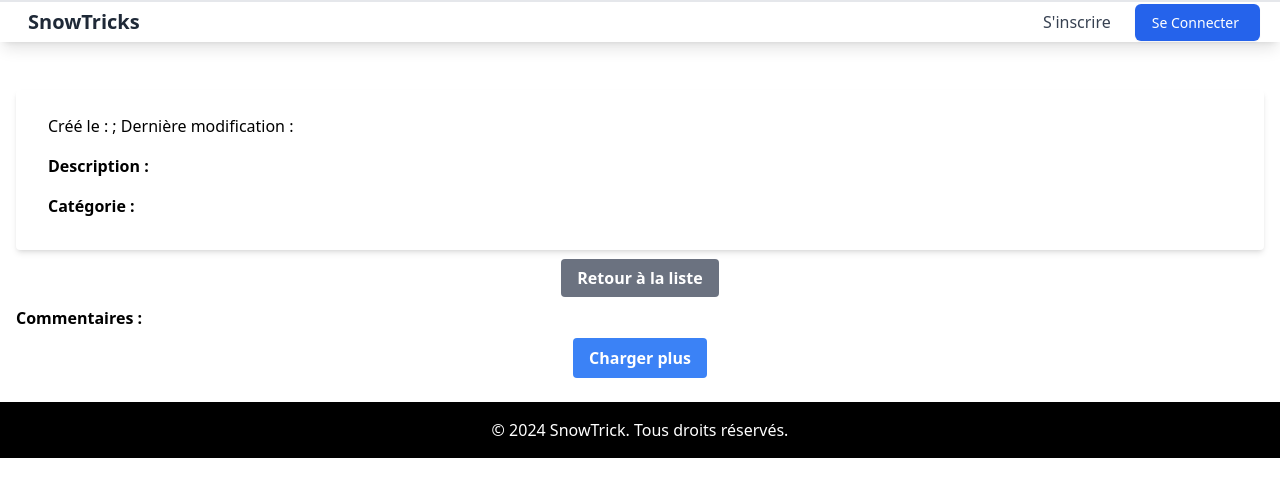
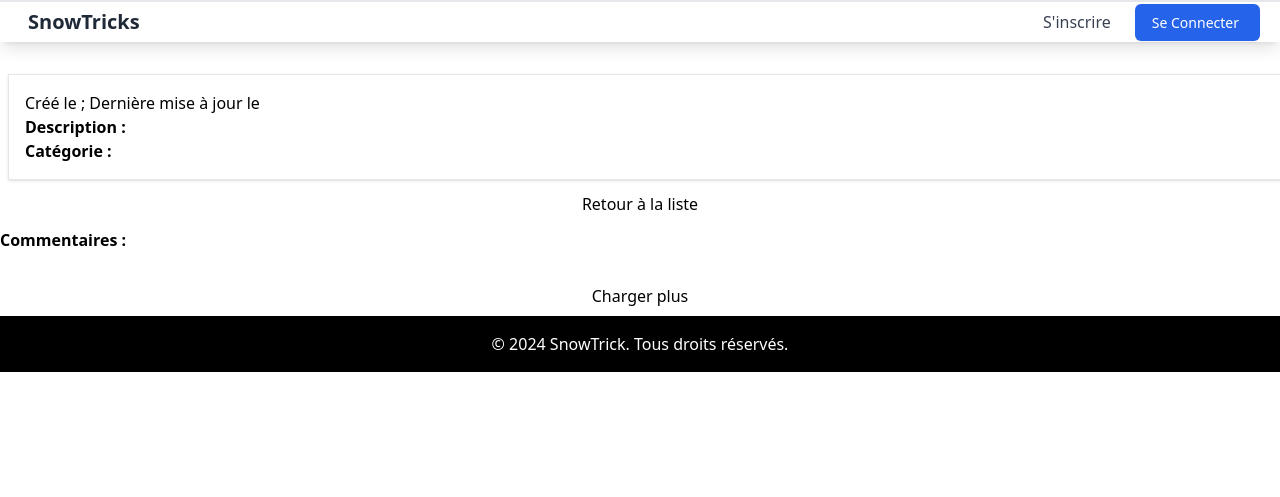
Before and after one commit to AlxFrst/SnowTricks, a Symfony app: template templates/trick/trick.html.twig in a window 1280 px wide. Shown: the top 497 px of the page. Run offline with Twig, Linux system fonts and the light colour scheme; the template is opened without the code that fills it, so the values that code supplies are empty; some libraries are stand-ins or nearby versions.

Commit message:
Update form templates and controller for trick editing

```diff
--- a/src/Controller/TrickController.php
+++ b/src/Controller/TrickController.php
@@ -145,7 +145,7 @@ class TrickController extends AbstractController
     }
 
     #[Route('/{slug}/edit', name: 'app_trick_edit', methods: ['GET', 'POST'])]
-    public function edit(Request $request, Trick $trick, TrickRepository $trickRepository, SluggerInterface $slugger, YoutubeUrl $filterVideoLink, LoggerInterface $logger): Response
+    public function edit(Request $request, Trick $trick, TrickRepository $trickRepository, SluggerInterface $slugger, FilterYoutubeUrlService $filterVideoLink, LoggerInterface $logger): Response
     {
         $form = $this->createForm(TrickType::class, $trick);
         $form->handleRequest($request);
@@ -208,7 +208,6 @@ class TrickController extends AbstractController
         ]);
     }
 
-    #[NoReturn]
     #[Route('/{slug}/status/{publicationStatus}', name: 'app_trick_status', methods: ['GET', 'POST'])]
     public function updateStatus(Request $request, string $publicationStatus, Trick $trick, TrickRepository $trickRepository): Response
     {
--- /dev/null
+++ b/templates/trick/_delete.html.twig
@@ -0,0 +1,5 @@
+{# <form method="post" action="{{ path('app_trick_delete', {'id': trick.id}) }}" onsubmit="return confirm('Are you sure you want to delete this item?');">
+    <input type="hidden" name="_token" value="{{ csrf_token('delete' ~ trick.id) }}">
+    <button class="btn btn-outline-warning mt-auto">Delete</button>
+</form>
+#}
--- /dev/null
+++ b/templates/trick/_video.html.twig
@@ -0,0 +1,5 @@
+{{ form_row(form.videoName) }}
+{{ form_row(form.videoLink) }}
+<div class="form-group">
+	<button type="button" class="btn btn-danger btn-remove ml-1">Supprimer</button>
+</div>
--- a/templates/trick/trick.html.twig
+++ b/templates/trick/trick.html.twig
@@ -1,10 +1,11 @@
 {% extends 'base.html.twig' %}
 
-{% block title %}Figure{% endblock %}
+{% block title %}Trick
+{% endblock %}
 
 {% block body %}
-    <!-- En-tête -->
-    {% set bgImage = "" %}
+	<!-- Header -->
+	{% set bgImage = '' %}
 	{% for picture in trick.pictures %}
 		{% if trick.pictures[0].pictureLink %}
 			{% set bgImage = asset('uploads/images/'~trick.pictures[0].pictureLink) %}
@@ -13,109 +14,89 @@
 		{% endif %}
 	{% endfor %}
 
-    <div class="container mx-auto p-4">
-        <header id="header-image" class="bg-cover bg-center">
-            <div class="flex justify-center items-center h-full">
-                <div class="text-center text-white">
-                    <h1 class="text-4xl font-bold text-black">{{ trick.name }}</h1>
+	<div class="container mx-auto">
+		<header id="header-image" class="bg-dark" style="background-image: url({{ bgImage }}); background-position: center; background-size: cover;">
+			<div class="flex h-full">
+				<div class="w-1/4"></div>
+				<div class="w-1/2 self-center text-center text-white">
+					<h1 class="text-4xl font-bold" style="text-shadow: 0px 2px 4px rgba(0,0,0,0.3);">{{ trick.name }}</h1>
+				</div>
+				<div id="btn-edition" class="w-1/4 self-start text-end">
+					{% if is_granted('ROLE_ADMIN') or is_granted('ROLE_USER') %}
+						<a class="btn btn-dark text-white m-1" href="{{ path('app_trick_edit', { 'slug': trick.slug }) }}">
+							<i class="bi bi-pencil"></i>
+						</a>
+						{% if trick.publicationStatusTrick == 'Published' %}
+							<a class="btn btn-dark bg-dark text-white m-1" href="{{ path('app_trick_status', { 'slug': trick.slug,'publicationStatus': 'Unpublished' }) }}" onclick="return confirm('are you sure you want to unpublish this trick ?')">
+								<i class="bi bi-trash"></i>
+							</a>
+						{% else %}
+							<a class="btn btn-dark bg-dark text-white m-1" href="{{ path('app_trick_status', { 'slug': trick.slug,'publicationStatus': 'Published' }) }}">
+								<i class="bi bi-globe"></i>
+							</a>
+						{% endif %}
+					{% endif %}
 				</div>
 			</div>
 		</header>
 
-        <!-- Médias -->
-        <section id="box-media" class="hidden lg:flex flex-wrap justify-around items-center m-4">
+		<!-- Media Section -->
+		<section id="box-media" class="flex flex-wrap justify-around items-center m-4">
 			{% for picture in trick.pictures %}
-                <div class="max-w-sm rounded overflow-hidden shadow-lg m-2">
-                    <img class="w-full" src="{{ asset('uploads/images/'~picture.pictureLink) }}" alt="{{ picture.pictureName }}">
-                    <div class="px-6 py-4">
-                        <div class="font-bold text-xl mb-2">{{ picture.pictureName }}</div>
+				<div class="card m-2 p-2 rounded-lg shadow-lg" style="width: 250px;">
+					<img class="card-img-top" src="{{ asset('uploads/images/'~picture.pictureLink) }}" alt="{{ picture.pictureName }}" style="height: 161px; object-fit: cover;"/>
+					<div class="card-footer p-2 bg-transparent">
+						<p class="text-center">{{ picture.pictureName }}</p>
 					</div>
 				</div>
 			{% endfor %}
 
 			{% for video in trick.video %}
-                <div class="max-w-sm rounded overflow-hidden shadow-lg m-2">
-                    <iframe class="w-full h-48" src="https://www.youtube.com/embed/{{ video.videoLink }}" title="Vidéo YouTube" allowfullscreen></iframe>
-                    <div class="px-6 py-4">
-                        <div class="font-bold text-xl mb-2">{{ video.videoName }}</div>
+				<div class="card m-2 shadow-lg" style="width: 250px;">
+					<iframe width="250" height="161" src="https://www.youtube.com/embed/{{ video.videoLink }}" title="YouTube video player" frameborder="0" allowfullscreen></iframe>
+					<div class="card-footer p-4 bg-transparent">
+						<div class="text-center">{{ video.videoName }}</div>
 					</div>
 				</div>
 			{% endfor %}
 		</section>
 
-        <div class="text-center m-3">
-            <button id="btn-media" class="lg:hidden bg-red-500 hover:bg-red-700 text-white font-bold py-2 px-4 rounded">Afficher les médias</button>
+		<!-- Description and Other Details -->
+		<div class="container p-4 m-2 shadow border bg-white">
+			<div>
+				<p>Créé le
+					{{ trick.createdAt ? trick.createdAt|date('Y-m-d') : '' }}; Dernière mise à jour le
+					{{ trick.modifiedAt ? trick.modifiedAt|date('Y-m-d') : '' }}</p>
 			</div>
-
-        <div class="bg-white shadow-md rounded px-8 pt-6 pb-8 mb-4">
-            <div class="mb-4"><p>Créé le : {{ trick.createdAt ? trick.createdAt|date('Y-m-d') : '' }}; Dernière modification : {{ trick.modifiedAt ? trick.modifiedAt|date('Y-m-d') : '' }}</p></div>
-            <div class="mb-4">
-                <h5 class="font-bold">Description :</h5>
+			<div>
+				<h5 class="font-semibold">Description :</h5>
 				<p>{{ trick.description }}</p>
 			</div>
 			<div class="flex flex-wrap">
-                <h5 class="font-bold mr-2">Catégorie :</h5>
+				<h5 class="font-semibold">Catégorie :</h5>
 				{% for category in trick.category %}
-                    <div class="bg-blue-100 text-blue-800 px-4 py-2 rounded-full shadow-sm m-1">{{ category.name }}</div>
+					<div class="mx-4 px-3 py-1 border border-info shadow bg-light">{{ category.name }}</div>
 				{% endfor %}
 			</div>
 		</div>
 
-        <div class="text-center">
-            <a class="bg-gray-500 hover:bg-gray-700 text-white font-bold py-2 px-4 rounded" href="{{ path('app_trick_index') }}">Retour à la liste</a>
+		<!-- Comments Section -->
+		<div class="text-center m-3">
+			<a class="btn btn-outline-dark" href="{{ path('app_trick_index') }}">Retour à la liste</a>
 		</div>
-
-        <h5 class="font-bold mt-4">Commentaires :</h5>
+		<h5 class="font-semibold">Commentaires :</h5>
 		{% if is_granted('ROLE_USER') %}
 			{{ form_start(form) }}
 			{{ form_row(form.postContent) }}
-            <button class="bg-blue-500 hover:bg-blue-700 text-white font-bold py-2 px-4 rounded" type="submit">
-                Laisser un commentaire
-            </button>
+			<button class="btn btn-primary" type="submit">Laisser un commentaire</button>
 			{{ form_end(form) }}
 		{% endif %}
+		<br>
 		<ul id="post-container" class="list-group">
 			{{ include('trick/_postList.html.twig') }}
 		</ul>
 		<div class="text-center">
-            <button id="load-more-posts" data-slug="{{ trick.slug }}" data-offsetpost="{{ offsetpost }}"
-                    class="bg-blue-500 hover:bg-blue-700 text-white font-bold py-2 px-4 rounded my-2">
-                Charger plus
-            </button>
+			<button id="load-more-posts" data-slug="{{ trick.slug }}" data-offsetpost="{{ offsetpost }}" class="btn btn-primary my-2">Charger plus</button>
 		</div>
 	</div>
-{% verbatim %}
-	<script>
-		$(document).ready(function () {
-if (document.getElementById("load-more-posts")) {
-const loadPostBtn = document.getElementById("load-more-posts");
-let offsetPost = parseInt(loadPostBtn.dataset.offsetpost, 10);
-let slug = loadPostBtn.dataset.slug;
-
-loadPostBtn.addEventListener("click", function (e) {
-e.preventDefault();
-const container = $("#post-container");
-offsetPost = parseInt(loadPostBtn.dataset.offsetpost, 10);
-let request = new XMLHttpRequest();
-request.open('GET', "/trick/" + slug + "/nextposts/" + offsetPost);
-request.responseType = "text";
-request.send();
-loadPostBtn.innerHTML = "Chargement...";
-request.onload = function () {
-loadPostBtn.innerHTML = "Charger plus";
-let $html = request.response;
-
-if ($html.length === 0) {
-loadPostBtn.remove();
-} else {
-container.append($html);
-loadPostBtn.dataset.offsetpost = (offsetPost + 5).toString();
-}
-}
-});
-}
-});
-	</script>
-{% endverbatim %}
-
 {% endblock %}
```
Also changed, not shown: src/Form/TrickType.php (+5 -2 lines), templates/trick/_form.html.twig (added, +79 -0 lines), templates/trick/edit.html.twig (added, +19 -0 lines), templates/trick/new.html.twig (+8 -81 lines), templates/trick/_picture.html.twig (renamed from templates/trick/_picture_form.html.twig), 1 other file. Lines whose indentation alone changed are shown as unchanged.
